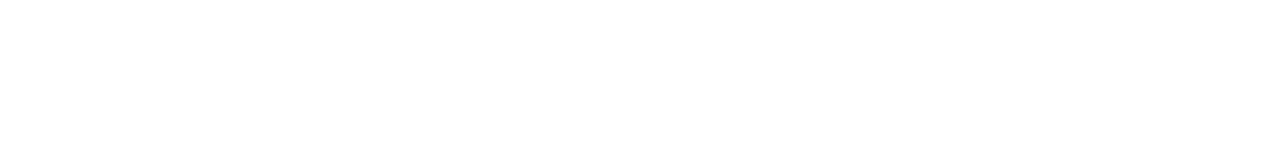
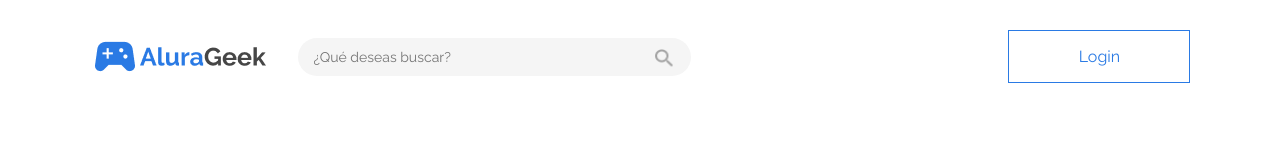
Before and after one commit to guilloandrade/AluraGeek, a plain HTML site: page index.html in a window 1280 px wide. Drawn offline with Linux system fonts and the light colour scheme.

Commit message:
desarrollo header

```diff
--- /dev/null
+++ b/assets/css/header.css
@@ -0,0 +1,8 @@
+.header{
+display: flex;
+width: 100vw;
+padding: 1.9rem 7%;
+align-items: center;
+background: #fff;
+
+}
--- /dev/null
+++ b/assets/css/header/header-boton.css
@@ -0,0 +1,17 @@
+.header__boton {
+    display: flex;
+    width: 11.375rem;
+    padding: 1rem;
+    justify-content: center;
+    align-items: center;
+    margin-left: auto;
+    gap: 0.625rem;
+    flex-shrink: 0;
+    border: 1px solid var(--azul-100, #2A7AE4);
+    color: var(--azul-100, #2A7AE4);
+    font-size: 1rem;
+    font-family: 'Raleway';
+    font-style: normal;
+    font-weight: 400;
+    line-height: normal;
+}
--- /dev/null
+++ b/assets/css/header/header-buscar.css
@@ -0,0 +1,9 @@
+.header__buscar {
+    display: flex;
+    width: 24.5625rem;
+    padding: 0.5rem 1rem;
+    align-items: center;
+    border-radius: 1.25rem;
+    background: #F5F5F5;
+    justify-content: space-between;
+}
--- /dev/null
+++ b/assets/css/header/header-input.css
@@ -0,0 +1,9 @@
+.header__input {
+    color: var(--preto-50, #A2A2A2);
+    font-size: 0.875rem;
+    font-family: 'Raleway';
+    font-style: normal;
+    font-weight: 400;
+    line-height: 1rem;
+    background: none;
+}
--- /dev/null
+++ b/assets/css/header/header-logo.css
@@ -0,0 +1,7 @@
+.header__logo{
+    display: flex;
+    width: 11rem;
+    justify-content: center;
+    align-items: center;
+    margin-right: 2rem;
+}
--- /dev/null
+++ b/assets/css/header/header-lupa.css
@@ -0,0 +1,7 @@
+.header__lupa {
+    width: 1.4rem;
+    height: 1.4rem;
+    flex-shrink: 0;
+    background-image: url("/assets/img/header/Icone.png");
+    background-repeat: no-repeat;
+}
--- a/assets/css/style.css
+++ b/assets/css/style.css
@@ -0,0 +1,19 @@
+@import url('https://fonts.googleapis.com/css2?family=Raleway:ital,wght@0,100;0,200;0,300;0,400;0,500;0,600;1,100;1,200;1,300;1,400;1,500;1,600&display=swap');
+
+* {
+    margin: 0;
+    padding: 0;
+    box-sizing: border-box;
+    text-decoration: none;
+    border: none;
+    outline: none;
+    scroll-behavior: smooth;
+}
+
+:root{
+    --bg-color: #F5F5F5;
+    --second-bg-color: #EAF2FD;
+    --text-color: #464646;
+    --text-color2: #2A7AE4;
+
+}
--- a/index.html
+++ b/index.html
@@ -4,8 +4,27 @@
     <meta charset="UTF-8">
     <meta name="viewport" content="width=device-width, initial-scale=1.0">
     <title>AluraGeek</title>
+    <link rel="stylesheet" href="/assets/css/style.css">
+    <link rel="stylesheet" href="/assets/css/header.css">
+    <link rel="stylesheet" href="/assets/css/header/header-logo.css">
+    <link rel="stylesheet" href="/assets/css/header/header-buscar.css">
+    <link rel="stylesheet" href="/assets/css/header/header-input.css">
+    <link rel="stylesheet" href="/assets/css/header/header-lupa.css">
+    <link rel="stylesheet" href="/assets/css/header/header-boton.css">
+
 </head>
 <body>
+    <header class="header">
+        <div class="header__logo">
+            <img src="/assets/img/header/Logo.png" alt="">
+        </div>
+        <div class="header__buscar">
+            <input class="header__input" type="text" id="header-input" name="header-input" placeholder="¿Qué deseas buscar?">
+            <a href="#" class="header__lupa"></a>
+        </div>
+        <a href="#" class="header__boton">Login</a>
+
+    </header>
 
 </body>
 </html>
```
Also changed, not shown: assets/img/header/Icone.png (added), assets/img/header/Logo.png (added).
